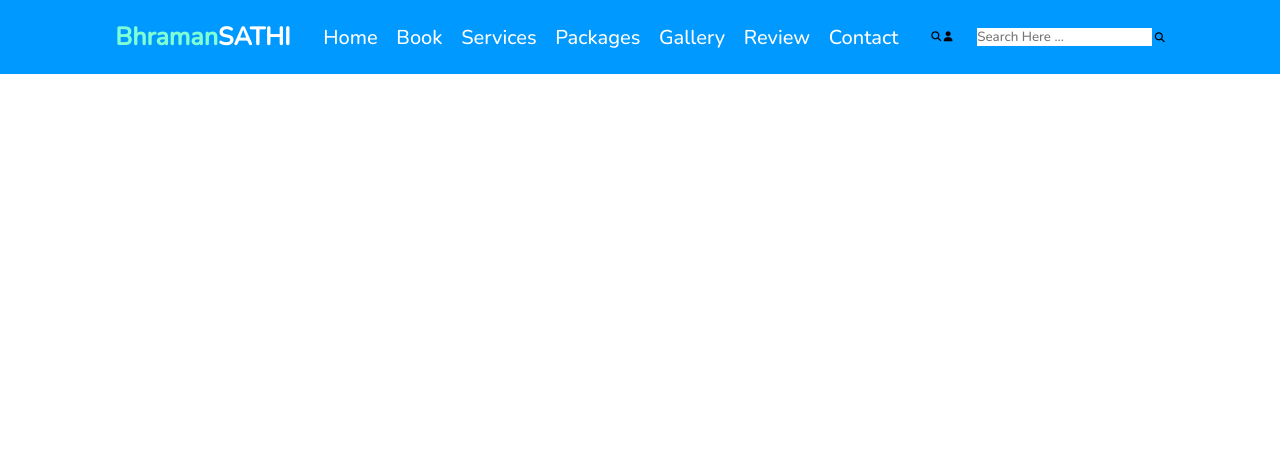
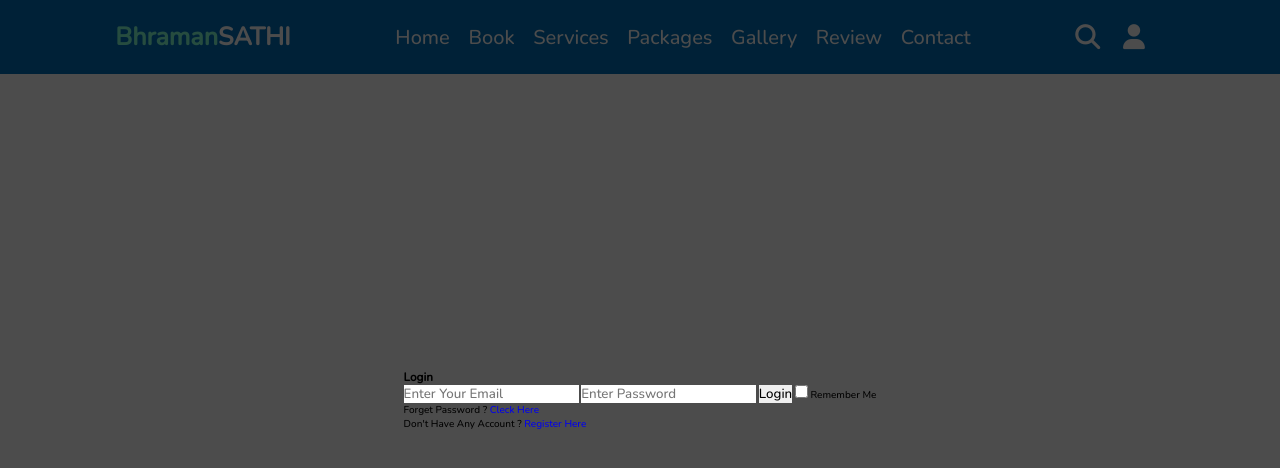
Before and after one commit to SouravPaulTechnical/BhramanSATHI, a plain HTML site: page index.html in a window 1280 px wide. Drawn offline with nearby package versions, Linux system fonts and the light colour scheme.

Commit message:
4th commit

```diff
--- a/index.html
+++ b/index.html
@@ -30,6 +30,20 @@
 </form>
 </header>
 <!-- header section ends -->
+
+<!-- login form container -->
+<div class="login-form-container">
+    <form action="">
+        <h3>Login</h3>
+        <input type="email" class="box" placeholder="Enter your Email">
+        <input type="password" class="box" placeholder="Enter Password">
+        <input type="submit" value="Login" class="btn">
+        <input type="checkbox" id="remember">
+        <label for="remember">Remember Me</label>
+        <p>Forget Password ? <a href="#">Cleck Here</a></p>
+        <p>Don't have any account ? <a href="#">Register Here</a></p>
+    </form>
+</div>
     <script src="script.js"></script>
 </body>
 </html>
--- a/script.js
+++ b/script.js
@@ -0,0 +1,12 @@
+let searchBtn=document.querySelector('#search-btn');
+let searchBar=document.querySelector('.search-bar-container');
+
+window.onscroll=()=>{
+    searchBtn.classList.remove('fa-times');
+    searchBar.classList.remove('active');
+}
+
+searchBtn.addEventListener('click',()=>{
+    searchBtn.classList.toggle('fa-times');
+    searchBar.classList.toggle('active');
+});
--- a/style.css
+++ b/style.css
@@ -1,6 +1,6 @@
 @import url('https://fonts.googleapis.com/css2?family=Nunito:ital,wght@0,500;1,300&display=swap');
 :root{
-    --blue:#0099ff;
+    --blue:#006eb8;
 }
 *{
     font-family: 'Nunito', sans-serif;
@@ -11,7 +11,7 @@
     outline: none;
     border: none;
     text-decoration: none;
-    transition: all 02s linear;
+    transition: all .2s linear;
 }
 *::selection{
     background: var(--blue);
@@ -49,4 +49,56 @@ header .navbar a{
 }
 header .navbar a:hover{
     color: aquamarine;
+    font-size: 2.5rem;
 }
+header .icons i{
+    font-size: 2.5rem;
+    color: #fff;
+    margin-right: 2rem;
+    cursor: pointer;
+}
+header .icons i:hover{
+    color: aquamarine;
+}
+header .search-bar-container{
+    position: absolute;
+    top: 100%; left: 0; right: 0;
+    background: #333;
+    border-top: .1rem solid rgba(255, 255, 255, .2);
+    display: flex;
+    align-items: center;
+    z-index: 1001;
+    padding: 1.5rem 2rem;
+    clip-path: polygon(0 0,100% 0,100% 0,0 0);
+}
+header .search-bar-container.active{
+    clip-path: polygon(0 0,100% 0,100% 100%,0 100%);
+}
+header .search-bar-container #search-bar{
+    width: 100%;
+    padding: 1rem;
+    text-transform: none;
+    color: #333;
+    font-size: 1.7rem;
+    border-radius: .5rem;
+}
+header .search-bar-container label{
+    color: #fff;
+    cursor: pointer;
+    font-size: 3rem;
+    margin-left: 1.5rem;
+}
+header .search-bar-container label:hover{
+    color: var(--blue);
+}
+.login-form-container{
+    position: fixed;
+    top: 0; left: 0;
+    min-height: 100vh;
+    width: 100%;
+    background: rgba(0, 0, 0, .7);
+    display: flex;
+    align-items: center;
+    justify-content: center;
+    z-index: 10000;
+}
```
